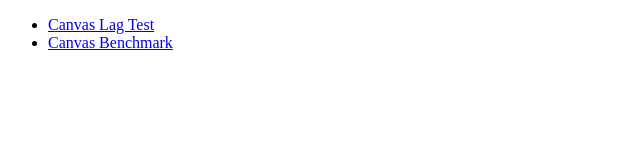
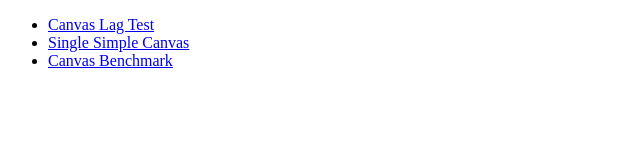
Before and after one commit to keyou/CanvasTest, a plain HTML site: page index.html in a window 1280 px wide. Shown: the whole page, without its empty margins (0-640 px from the left). Drawn offline with Linux system fonts and the light colour scheme.

Commit message:
update index.html

```diff
--- a/index.html
+++ b/index.html
@@ -8,6 +8,7 @@
 <body>
   <ul>
     <li><a href="./canvas-lag-test.html">Canvas Lag Test</a></li>
+    <li><a href="./single-simple-canvas.html">Single Simple Canvas</a></li>
     <li><a href="https://keyou.github.io/CanvasMark/">Canvas Benchmark</a></li>
   </ul>
 </body>
```
